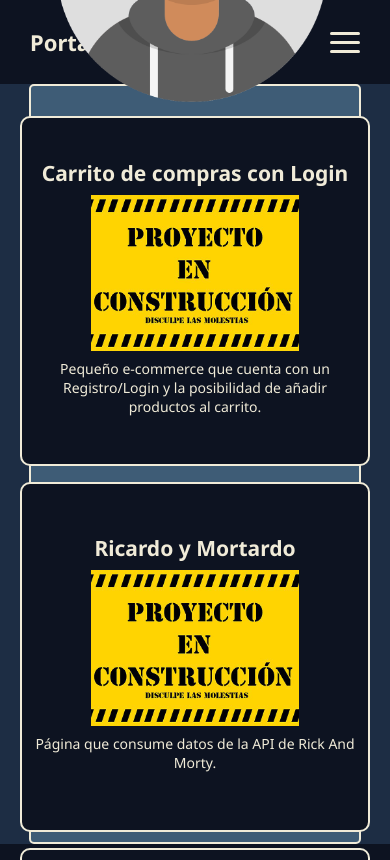
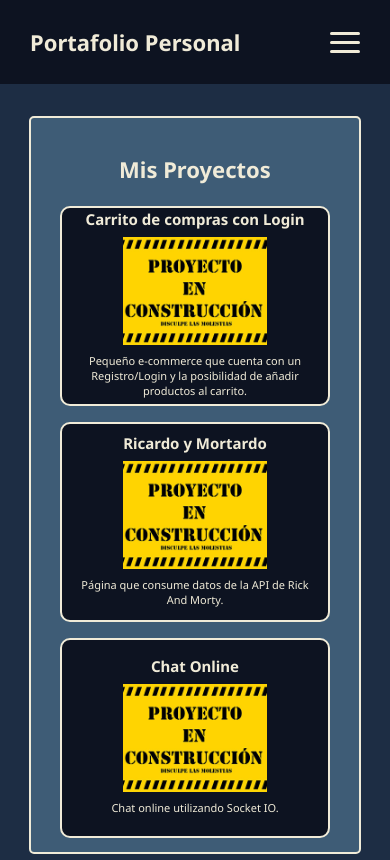
Before and after one commit to fleonelherrera/portfolio, a React (Create React App) app: page /projects in a window 390 px wide. Shown: the top 860 px of the page. Built offline with nearby package versions, Linux system fonts and the light colour scheme.

Commit message:
termine de añadir querys a la seccion de proyectos

```diff
--- a/src/styles/cardproject.css
+++ b/src/styles/cardproject.css
@@ -58,3 +58,122 @@
         margin: 1em;
     }
 }
+
+@media (max-width: 1630px) {
+    .container-card {
+        width: 300px;
+        height: 300px;
+    }
+    .img-card {
+        width: 12em;
+    }
+}
+
+@media (max-width: 1280px) {
+    .container-card {
+        width: 290px;
+        height: 280px;
+    }
+    .img-card {
+        width: 11em;
+    }
+    .container-card h1 {
+        font-size: 19px;
+    }
+}
+
+@media (max-width: 1024px) {
+    .container-card {
+        width: 250px;
+        height: 250px;
+    }
+    .img-card {
+        width: 10em;
+    }
+    .container-card h1 {
+        font-size: 18px;
+    }
+    .container-card p {
+        font-size: 12px;
+    }
+}
+
+@media (max-width: 912px) {
+    .container-card {
+        width: 300px;
+        height: 350px;
+    }
+    .img-card {
+        width: 13em;
+    }
+    .container-card h1 {
+        font-size: 24px;
+    }
+    .container-card p {
+        font-size: 17px;
+    }
+}
+
+@media (max-width: 768px) {
+    .container-card {
+        width: 250px;
+        height: 300px;
+    }
+    .img-card {
+        width: 11em;
+    }
+    .container-card h1 {
+        font-size: 18px;
+    }
+    .container-card p {
+        font-size: 13px;
+    }
+}
+
+@media (max-width: 540px) {
+    .container-card {
+        width: 200px;
+        height: 250px;
+    }
+    .img-card {
+        width: 9em;
+    }
+    .container-card h1 {
+        font-size: 16px;
+    }
+    .container-card p {
+        font-size: 11px;
+    }
+}
+
+@media (max-width: 414px) {
+    .container-card {
+        width: 270px;
+        height: 200px;
+    }
+    .img-card {
+        width: 9em;
+    }
+    .container-card h1 {
+        font-size: 15px;
+    }
+    .container-card p {
+        font-size: 11px;
+    }
+}
+
+@media (max-width: 375px) {
+    .container-card {
+        width: 280px;
+        height: 165px;
+    }
+    .img-card {
+        width: 8em;
+    }
+    .container-card h1 {
+        font-size: 15px;
+    }
+    .container-card p {
+        font-size: 9px;
+    }
+}
--- a/src/styles/projects.css
+++ b/src/styles/projects.css
@@ -56,3 +56,89 @@
         font-size: 70px;
     }
 }
+
+@media (max-width: 1630px) {
+    .img-projects {
+        width: 17em;
+    }
+
+    .title-projects {
+        font-size: 38px;
+    }
+}
+
+@media (max-width: 1280px) {
+    .main-container-projects {
+        height: 95vh;
+    }
+    .projects-section {
+        width: 85vw;
+        height: 95vh;
+    }
+    .img-projects {
+        width: 15em;
+    }
+    .title-projects {
+        font-size: 34px;
+    }
+}
+
+@media (max-width: 1024px) {
+    .img-projects {
+        width: 12em;
+    }
+    .title-projects {
+        font-size: 26px;
+    }
+}
+
+@media (max-width: 912px) {
+    .img-projects {
+        width: 18em;
+    }
+    .title-projects {
+        font-size: 45px;
+    }
+}
+
+@media (max-width: 768px) {
+    .img-projects {
+        width: 13em;
+    }
+    .title-projects {
+        font-size: 30px;
+    }
+}
+
+@media (max-width: 540px) {
+    .img-projects {
+        display: none;
+    }
+    .title-projects {
+        font-size: 23px;
+        margin: 1em;
+    }
+}
+
+@media (max-width: 414px) {
+    .title-projects {
+        font-size: 22px;
+    }
+}
+
+@media (max-width: 375px) {
+    .main-container-projects {
+        height: 99vh;
+    }
+    .projects-section {
+        width: 85vw;
+        height: 99vh;
+    }
+    .title-projects {
+        font-size: 21px;
+        margin: 0.5em;
+    }
+    .container-projects {
+        gap: 0.5em;
+    }
+}
```
